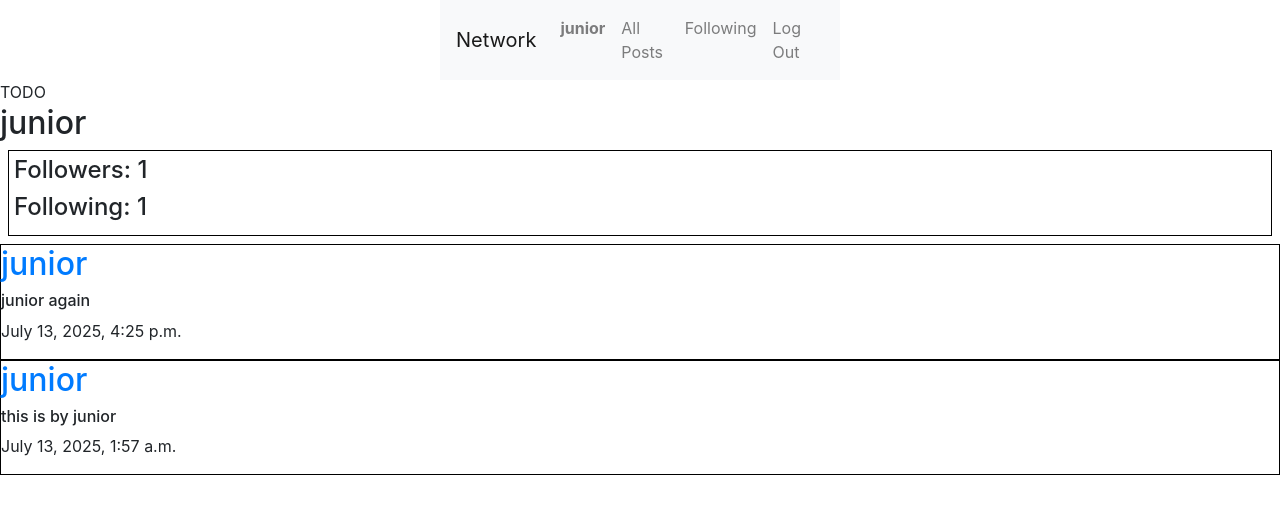
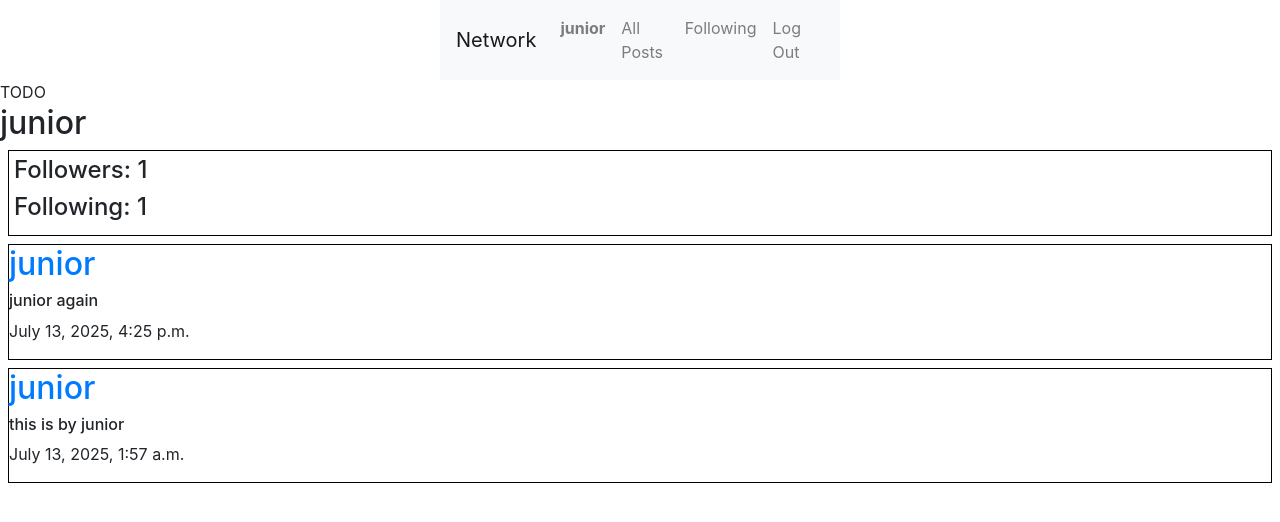
Before and after one commit to Junior-idrice/cs50w-project4, a Django app: page /profile/2 in a window 1280 px wide. Shown: the top 522 px of the page. Run offline with Django 3.2, Linux system fonts and the light colour scheme; a user stored in the database is signed in; data comes from the database, SQL or seed files in the repository; some libraries are stand-ins or nearby versions.

Commit message:
profile 9

```diff
--- a/project4/network/static/network/styles.css
+++ b/project4/network/static/network/styles.css
@@ -38,4 +38,6 @@ nav{
 }
 #profile-post{
     border: 1px solid black;
+    margin: 8px;
+
 }
```
